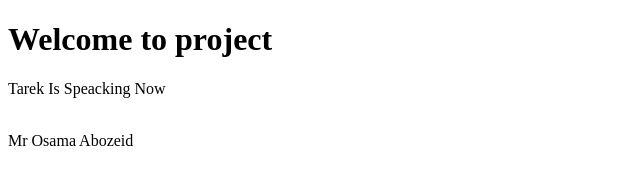
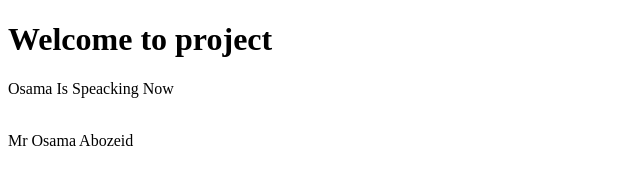
Before and after one commit to Tarooook101/TestCourseGitHup, a plain HTML site: page index.html in a window 1280 px wide. Shown: the full height of the page, 0-640 px from the left. Drawn offline with Linux system fonts and the light colour scheme.

Commit message:
Change name from  Index File To Osama not Tarek

```diff
--- a/index.html
+++ b/index.html
@@ -8,7 +8,7 @@
 <body>
     <h1>Welcome to project</h1>
     <div class="father">
-        <p>Tarek Is Speacking Now</p>
+        <p>Osama Is Speacking Now</p>
         <br>
         <div><span>Mr</span> Osama Abozeid</div>
     </div>
```
